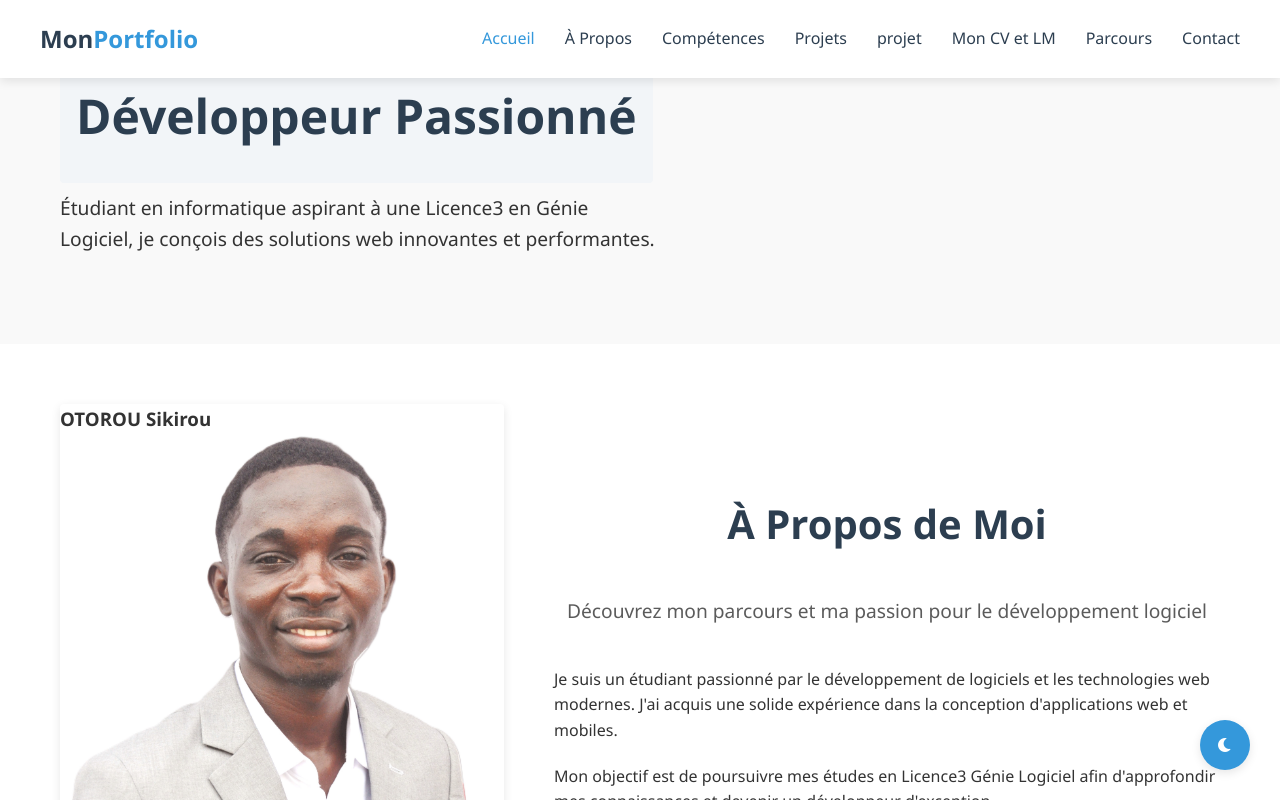
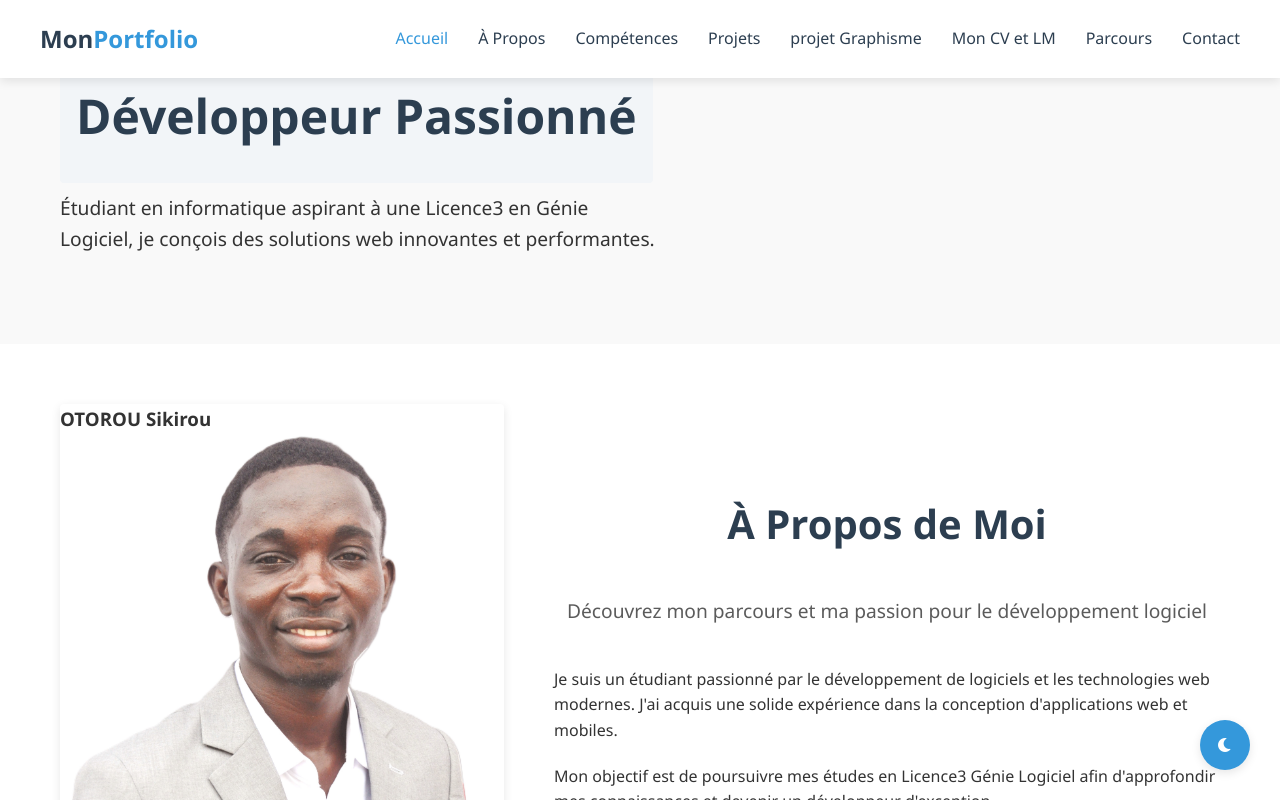
Before and after one commit to sikirou195/frontendPort, a Vue app: page /portofolio in a window 1280 px wide. Shown: the top 800 px of the page. Built offline with nearby package versions, Linux system fonts and the light colour scheme.

Commit message:
Modification de composant HeaderBar.vue

```diff
--- a/src/components/HeaderBar.vue
+++ b/src/components/HeaderBar.vue
@@ -35,7 +35,7 @@ const navItems = ref([
   { id: 'about', text: 'À Propos', link: '#about' },
   { id: 'skills', text: 'Compétences', link: '#skills' },
   { id: 'projects', text: 'Projets', link: '#projects' },
-  { id: 'projet', text: 'projet', link: '#projet' },
+  { id: 'projet', text: 'projet Graphisme', link: '#projet' },
   { id: 'lettre-motivation-card', text: 'Mon CV et LM', link: '#lettre-motivation-card' },
   { id: 'education', text: 'Parcours', link: '#education' },
   { id: 'contact', text: 'Contact', link: '#contact' }
```
